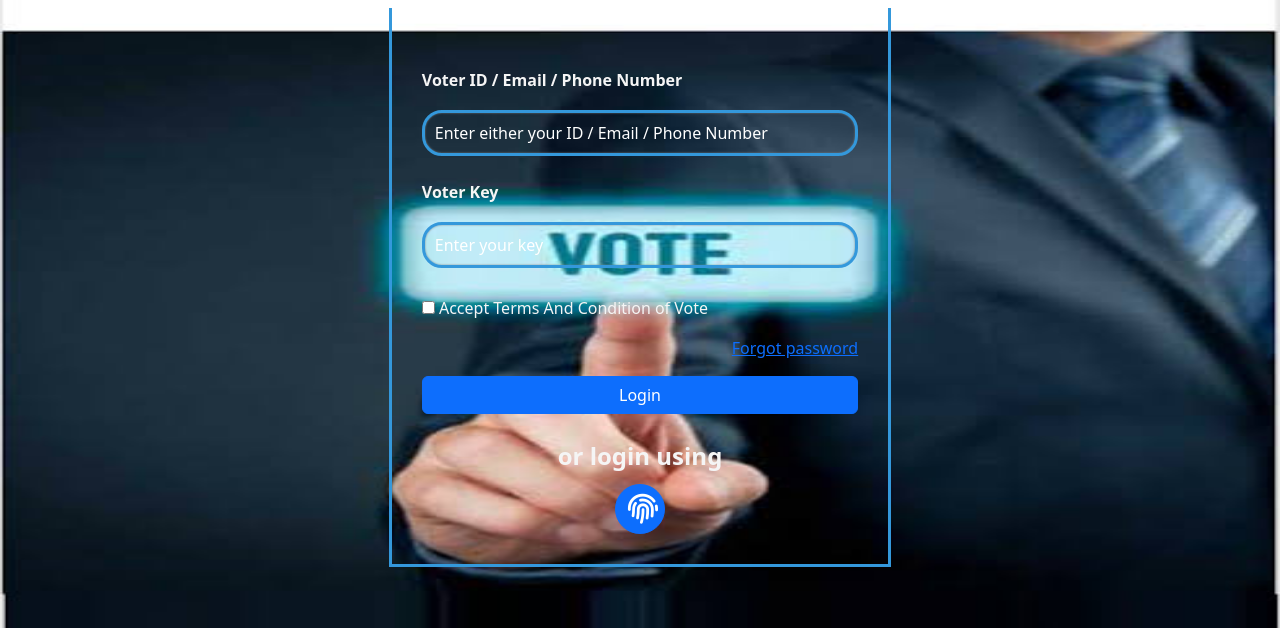
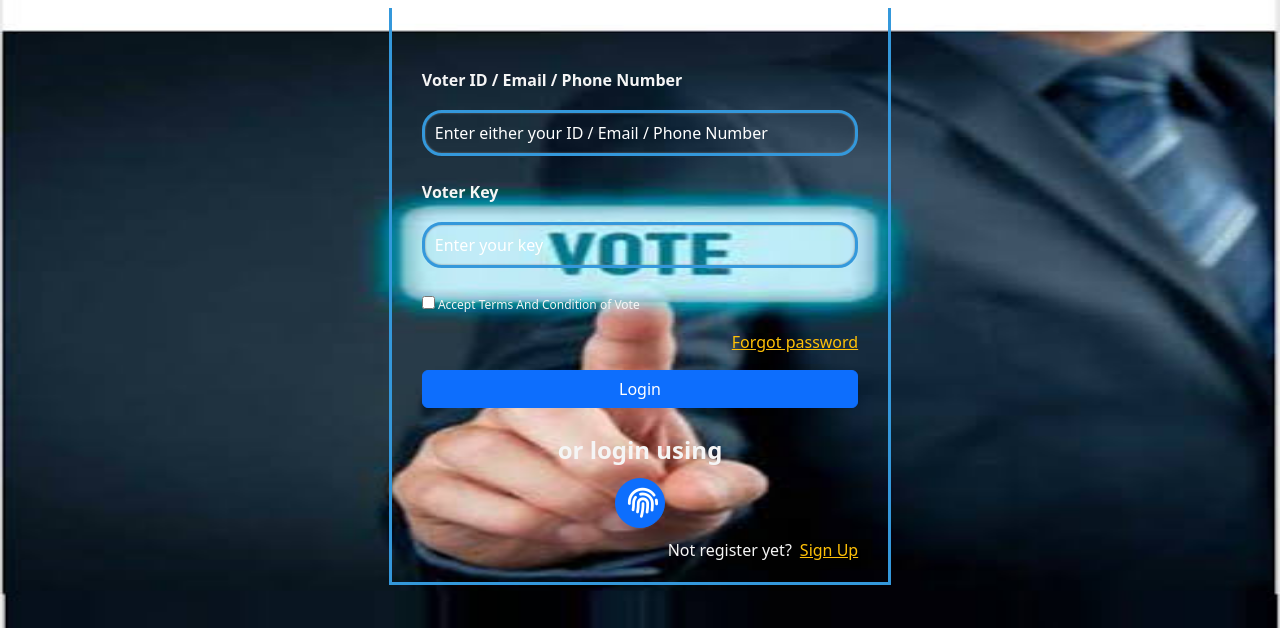
Before and after one commit to AdeAdex/e-voting-system, a plain HTML site: page e-voting-loginPage.html in a window 1280 px wide. Shown: the part 202-830 px from the top of the page. Drawn offline with Linux system fonts and the light colour scheme.

Commit message:
Update e-voting-loginPage.html

```diff
--- a/e-voting-loginPage.html
+++ b/e-voting-loginPage.html
@@ -48,11 +48,11 @@
           <div class="valid-feedback">Looks good!</div>
         </div>
         <div class="check w-100 d-flex flex-column">
-          <span
-            ><input type="checkbox" id="checkBox" required /> Accept Terms And
-            Condition of Vote</span
-          >
-          <a href="" id="forgotPass" class="w-auto text-end mt-3"
+          <span class="container-check-txt">
+            <input type="checkbox" id="checkBox" required /> Accept Terms And
+            Condition of Vote
+          </span>
+          <a href="" id="forgotPass" class="w-auto text-end mt-3 text-warning"
             >Forgot password</a
           >
         </div>
@@ -73,6 +73,10 @@
         >
           <i class="fas fa-fingerprint"></i>
         </button>
+        <div class="d-flex justify-content-end gap-2">
+          <span>Not register yet?</span>
+          <a href="e-voting-homePage.html" class="text-warning">Sign Up</a>
+        </div>
 
         <div class="modal fade" id="myModal">
           <div class="modal-dialog modal-sm modal-dialog-centered">
```
